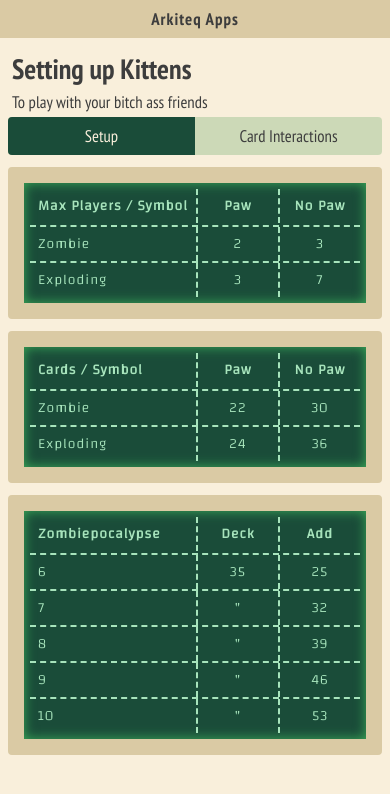
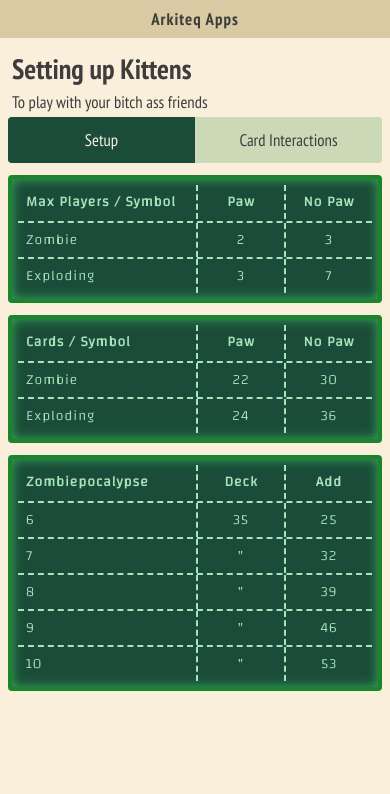
Before and after one commit to ASPinho/ASPinho.github.io, a React (Create React App) app in the folder arkiteq-home/: page /ek in a window 390 px wide. Shown: the top 794 px of the page. Built offline with nearby package versions, Linux system fonts and the light colour scheme.

Commit message:
new styling

```diff
--- a/arkiteq-home/src/components/ek-setup.tsx
+++ b/arkiteq-home/src/components/ek-setup.tsx
@@ -6,13 +6,13 @@ import {getCardsPerSymbol, getPlayersPerSymbol, getZombieApocalypseCards} from "
 const EkSetup = () => {
     return (
         <>
-            <RetroConsole>
+            <RetroConsole isBorderless={true}>
                 <Table data={getPlayersPerSymbol()}/>
             </RetroConsole>
-            <RetroConsole>
+            <RetroConsole isBorderless={true}>
                 <Table data={getCardsPerSymbol()}/>
             </RetroConsole>
-            <RetroConsole>
+            <RetroConsole isBorderless={true}>
                 <Table data={getZombieApocalypseCards()}/>
             </RetroConsole>
         </>
--- a/arkiteq-home/src/styles/teriyarki-theme.css
+++ b/arkiteq-home/src/styles/teriyarki-theme.css
@@ -240,7 +240,7 @@ p {
   transition-duration: 0.2s;
   transition-timing-function: ease-in;
   cursor: pointer;
-  padding: var(--space-s) var(--space-m);
+  padding: var(--space-m) var(--space-l);
   text-align: center;
 }
 
@@ -253,7 +253,7 @@ p {
 
 .retro-console {
   background-color: var(--main-green-0);
-  padding: var(--space-m);
+  padding: var(--space-xs);
   border: var(--big-border);
   border-radius: var(--app-border-radius);
   box-shadow: inset 0 0 12px var(--main-green-2);
@@ -265,6 +265,7 @@ p {
 }
 
 .retro-console.borderless {
+  padding: var(--space-m);
   border: solid var(--main-green-1) 4px;
 }
 
@@ -416,6 +417,10 @@ p {
 /* Extra small devices (phones, 600px and down) */
 @media only screen and (max-width: 600px) {
 
+  :root {
+    --big-border: solid var(--beige-dark) 12px;
+  }
+
   body {
     font-size: var(--font-xs);
   }
@@ -454,8 +459,11 @@ p {
   }
 
   .retro-console {
+    font-size: 1em;
+  }
+
+  .retro-console.borderless {
     padding: var(--space-xs);
-    font-size: 1em;
   }
 
   .retro-console th {
```
